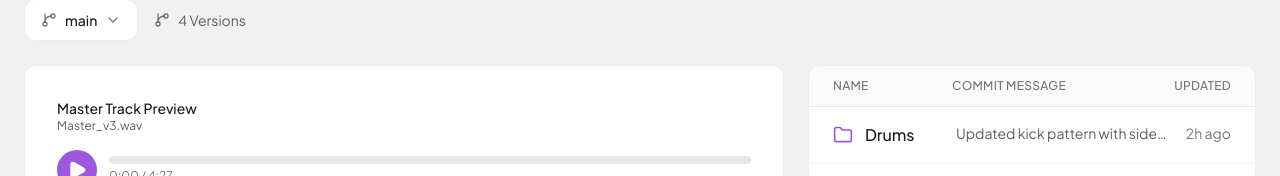
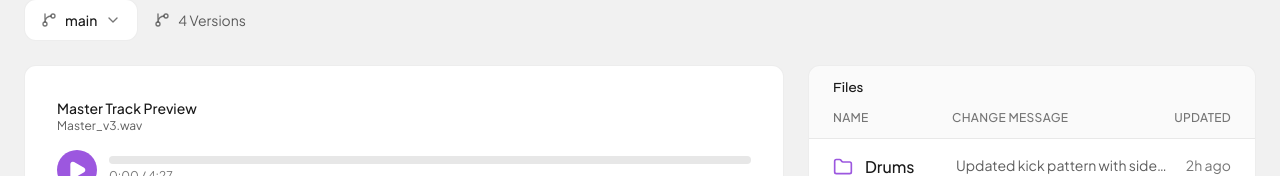
Before and after one commit to stemhub-org/Stemhub, a Next.js app in the folder frontend/: page /repository in a window 1280 px wide. Shown: the part 236-412 px from the top of the page. Built offline with nearby package versions, Linux system fonts and the light colour scheme; sample sign-in values are in the browser's storage.

Commit message:
feat(repository): file list with name, change message and date

```diff
--- a/frontend/app/repository/components/RepositoryFileList.tsx
+++ b/frontend/app/repository/components/RepositoryFileList.tsx
@@ -62,9 +62,15 @@ export function RepositoryFileList() {
     return (
         <div>
             <div className="border-b border-foreground/[0.08] bg-foreground/[0.02] px-6 py-3">
+                <h3
+                    className="mb-3 text-sm font-medium text-foreground"
+                    style={{ fontFamily: "var(--font-syne)" }}
+                >
+                    Files
+                </h3>
                 <div className="grid grid-cols-[1fr_2fr_auto] gap-4 text-xs font-medium uppercase tracking-wide text-foreground/60">
                     <span>Name</span>
-                    <span>Commit message</span>
+                    <span>Change message</span>
                     <span>Updated</span>
                 </div>
             </div>
```
